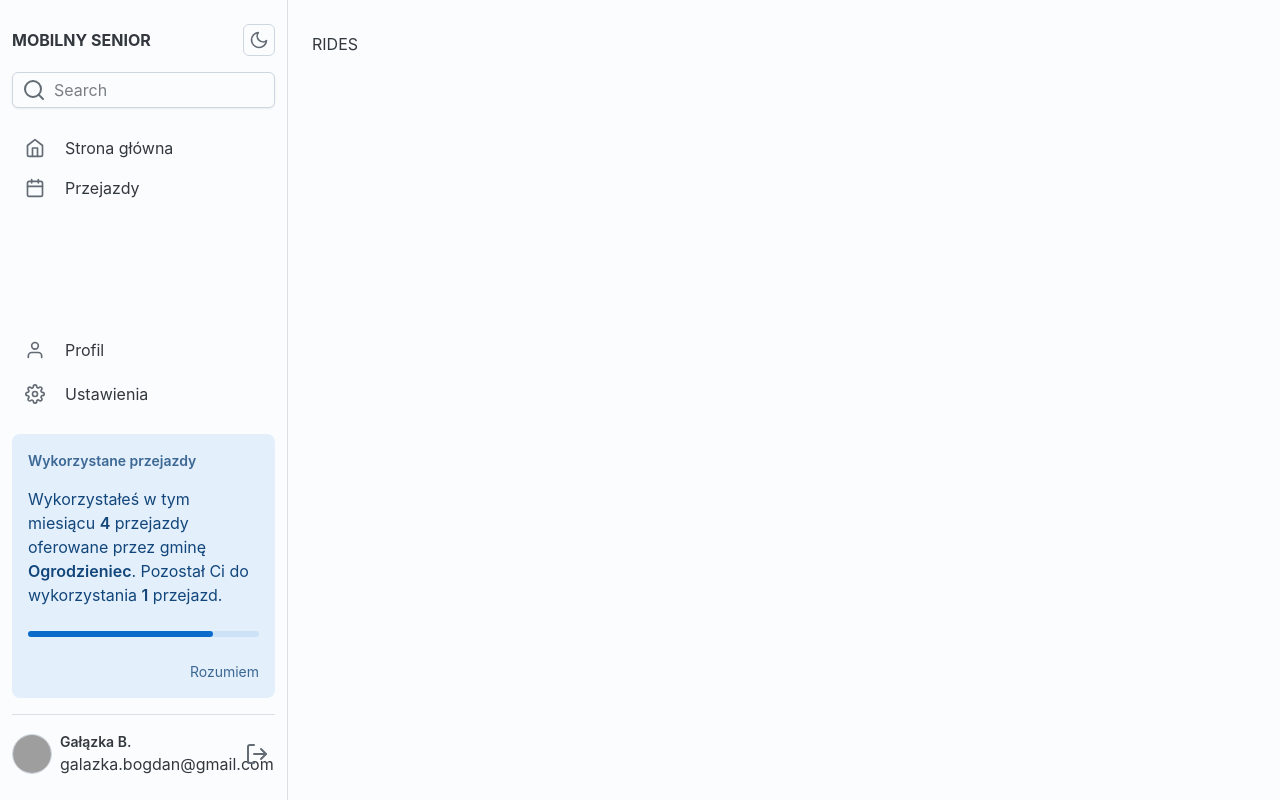
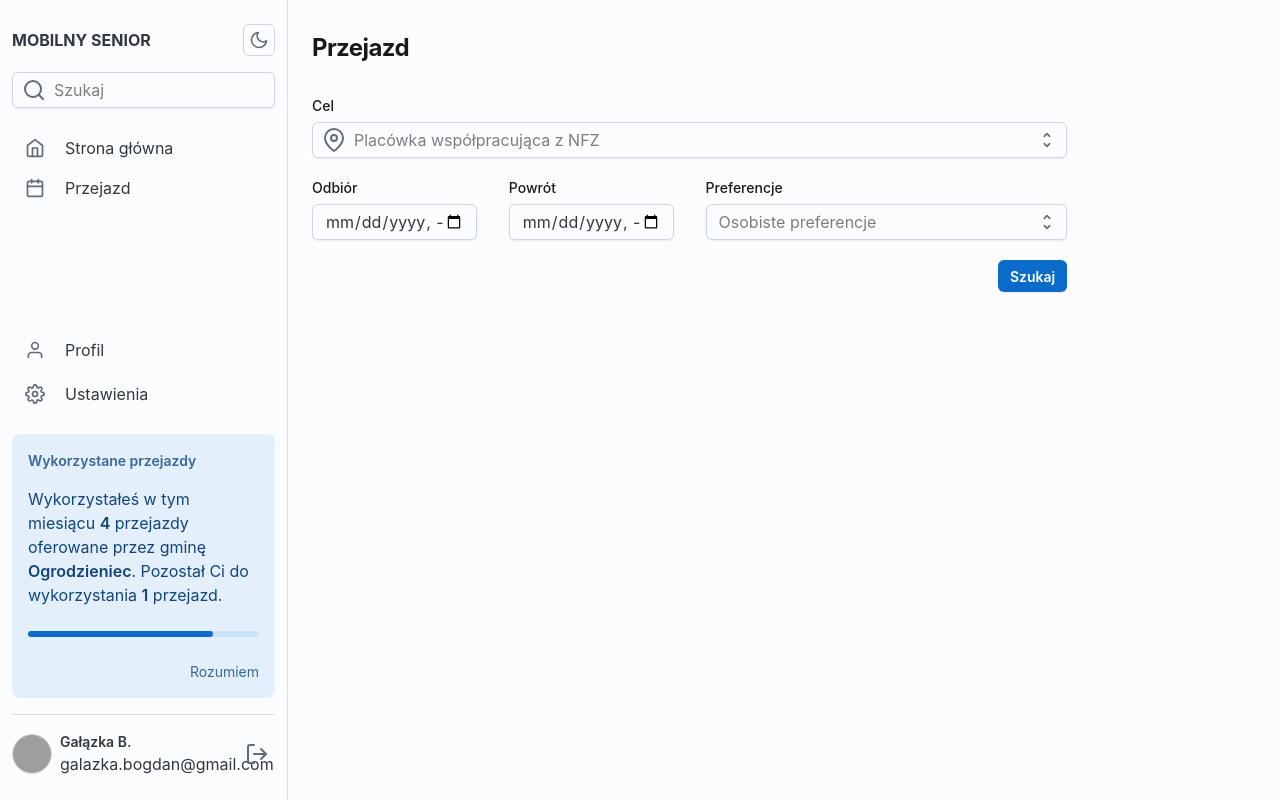
Before and after one commit to marcinkaczor/mobile-senior, a React (Create React App) app: page /rides in a window 1280 px wide. Built offline with nearby package versions, Linux system fonts and the light colour scheme; grey boxes are pictures that could not be loaded.

Commit message:
Prepare ride search page

```diff
--- /dev/null
+++ b/src/constants.ts
@@ -0,0 +1,55 @@
+export const DESTINATIONS = [
+  {
+    id: '0',
+    name: 'Samodzielny Publiczny Zakład Opieki Zdrowotnej w Ogrodzieńcu',
+    address: 'Plac Wolności 23, 42-440 Ogrodzieniec',
+  },
+  {
+    id: '1',
+    name: 'Poradnia Lekarza Podstawowej Opieki Zdrowotnej',
+    address: 'ul.Kościuszki 102, 42-440 Ogrodzieniec',
+  },
+  {
+    id: '2',
+    name: 'Praktyka Stomatologiczna - Lek. Stom. Maria Błażkiewicz',
+    address: 'ul.Kopernika 8, 42-440 Ogrodzieniec',
+  },
+  {
+    id: '3',
+    name: 'Salon Optyczny PANI OPTYK Agnieszka Kozioł-Jaworska',
+    address: 'ul.Kościuszki 106, 42-440 Ogrodzieniec',
+  },
+  {
+    id: '4',
+    name: 'Apteka',
+    address: 'Plac Wolności 17, 42-440 Ogrodzieniec',
+  },
+  {
+    id: '5',
+    name: 'Zdrowe Ceny Spółka z ograniczoną odpowiedzialnością',
+    address: 'Plac Wolności 17, 42-440 Ogrodzieniec',
+  },
+];
+
+export const PREFERENCES = [
+  {
+    id: '0',
+    name: 'Potrzebuję pomocy w odbiorze z mieszkania',
+  },
+  {
+    id: '1',
+    name: 'Potrzebuję pomocy w powrocie do mieszkania',
+  },
+  {
+    id: '2',
+    name: 'Korzystam z wózka inwalidzkiego',
+  },
+  {
+    id: '3',
+    name: 'Słabo widzę',
+  },
+  {
+    id: '4',
+    name: 'Słabo słyszę',
+  },
+];
--- a/src/features/rides/Rides.tsx
+++ b/src/features/rides/Rides.tsx
@@ -1,3 +1,102 @@
+import { DESTINATIONS, PREFERENCES } from '@mobileSenior/constants';
+import {
+  Box,
+  Button,
+  FormControl,
+  FormLabel,
+  Input,
+  Option,
+  Select,
+  Sheet,
+  Typography,
+} from '@mui/joy';
+
 export function Rides() {
-  return <div>RIDES</div>;
+  return (
+    <Sheet
+      sx={{
+        bgcolor: 'background.body',
+        flex: 1,
+        maxWidth: 1200,
+        width: '100%',
+        mx: 'auto',
+      }}
+    >
+      <Typography level="h1" fontSize="xl2" sx={{ mb: 1 }}>
+        Przejazd
+      </Typography>
+      <Box
+        sx={{
+          pt: 3,
+          pb: 3,
+          display: 'grid',
+          gridTemplateColumns: {
+            xs: '100%',
+            lg: '80%',
+          },
+        }}
+      >
+        <Box
+          display="grid"
+          gridTemplateColumns="repeat(12, 1fr)"
+          sx={{
+            columnGap: { xs: 2, sm: 3, md: 4 },
+            rowGap: { xs: 2, sm: 2.5 },
+          }}
+        >
+          <Box gridColumn="span 12">
+            <FormControl>
+              <FormLabel>Cel</FormLabel>
+              <Select
+                placeholder="Placówka współpracująca z NFZ"
+                startDecorator={<i data-feather="map-pin" />}
+                defaultValue=""
+              >
+                {DESTINATIONS.map((destination) => (
+                  <Option value={destination.id}>{destination.name}</Option>
+                ))}
+              </Select>
+            </FormControl>
+          </Box>
+          <Box gridColumn="span 3">
+            <FormControl>
+              <FormLabel>Odbiór</FormLabel>
+              <Input
+                type="datetime-local"
+                placeholder="Data i godzina odbioru"
+              />
+            </FormControl>
+          </Box>
+          <Box gridColumn="span 3">
+            <FormControl>
+              <FormLabel>Powrót</FormLabel>
+              <Input
+                type="datetime-local"
+                placeholder="Data i godzina powrotu"
+              />
+            </FormControl>
+          </Box>
+          <Box gridColumn="span 6">
+            <FormControl>
+              <FormLabel>Preferencje</FormLabel>
+              <Select placeholder="Osobiste preferencje">
+                {PREFERENCES.map((preference) => (
+                  <Option value={preference.id}>{preference.name}</Option>
+                ))}
+              </Select>
+            </FormControl>
+          </Box>
+          <Box
+            sx={{
+              gridColumn: '1/-1',
+              justifySelf: 'flex-end',
+              display: 'flex',
+            }}
+          >
+            <Button size="sm">Szukaj</Button>
+          </Box>
+        </Box>
+      </Box>
+    </Sheet>
+  );
 }
--- a/src/features/sidebar/Sidebar.tsx
+++ b/src/features/sidebar/Sidebar.tsx
@@ -84,7 +84,7 @@ export function Sidebar() {
       </Box>
       <Input
         startDecorator={<i data-feather="search" />}
-        placeholder="Search"
+        placeholder="Szukaj"
       />
       <Box
         sx={{
@@ -115,7 +115,7 @@ export function Sidebar() {
               <ListItemDecorator>
                 <i data-feather="calendar" />
               </ListItemDecorator>
-              <ListItemContent>Przejazdy</ListItemContent>
+              <ListItemContent>Przejazd</ListItemContent>
             </ListItemButton>
           </ListItem>
         </List>
```
